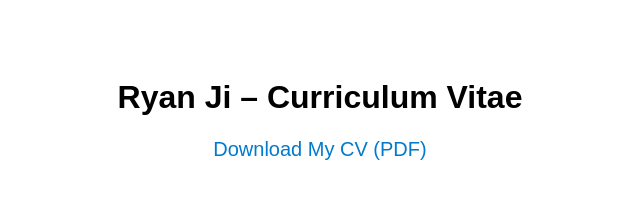
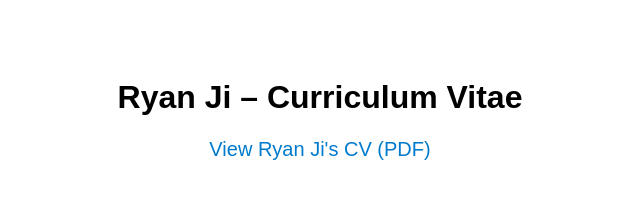
Before and after one commit to ryanji/ryan-cv, a plain HTML site: page index.html in a window 1280 px wide. Shown: the full height of the page, 320-960 px from the left. Drawn offline with Linux system fonts and the light colour scheme.

Commit message:
Update index.html

```diff
--- a/index.html
+++ b/index.html
@@ -23,7 +23,7 @@
 <body>
   <h1>Ryan Ji – Curriculum Vitae</h1>
   <p>
-     <a href="https://ryanji.github.io/ryan-cv/Ryan_Ji_CV.pdf" target="_blank">Download My CV (PDF)</a>
+     <a href="https://ryanji.github.io/ryan-cv/Ryan_Ji_CV.pdf" target="_blank"> View Ryan Ji's CV (PDF)</a>
   </p>
 </body>
 </html>
```
